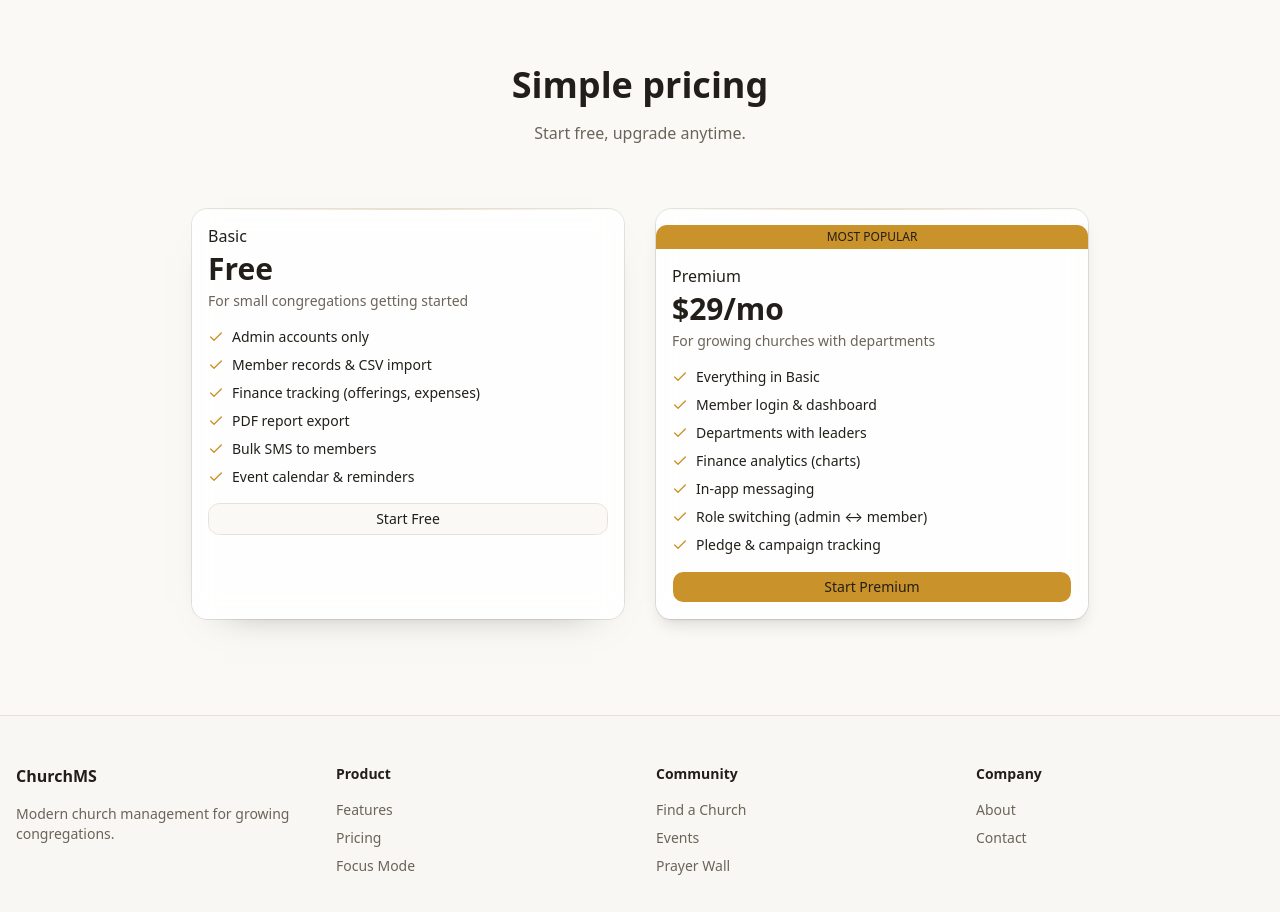
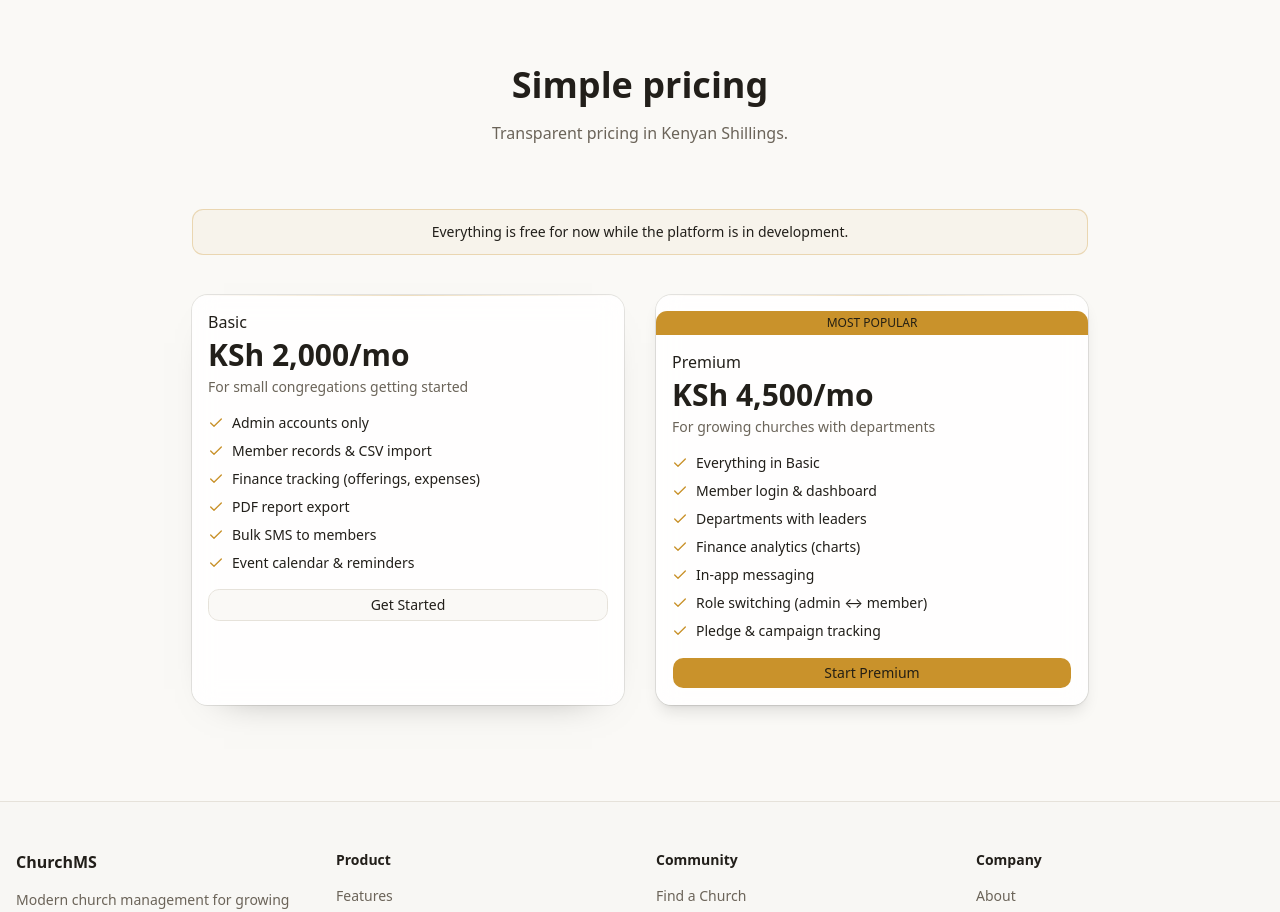
Before and after one commit to Kipngetich222/church-management-system, a Next.js app in the folder web/: page / in a window 1280 px wide. Shown: the part 2040-2952 px from the top of the page. Built offline with nearby package versions, Linux system fonts and the light colour scheme; no server answers.

Commit message:
changed pricing currency to kenyan shilings

```diff
--- a/web/src/app/(public)/pricing/page.tsx
+++ b/web/src/app/(public)/pricing/page.tsx
@@ -32,8 +32,8 @@
 
 const faqs = [
   {
-    q: 'Is there really a free plan?',
-    a: 'Yes. The Basic plan is free forever for small congregations. You only upgrade when you need member logins, departments and advanced analytics.',
+    q: 'Is it really free right now?',
+    a: 'Yes. Everything is free for now while the platform is in development. Once we launch, the Basic plan will be KSh 2,000 per month and Premium KSh 4,500 per month.',
   },
   {
     q: 'How do I pay?',
@@ -63,6 +63,9 @@
           </h1>
           <p className="text-lg text-muted-foreground">
             Start free. Upgrade when your church grows. No hidden fees.
+          </p>
+          <p className="mt-4 inline-block rounded-full border border-primary/30 bg-primary/5 px-4 py-2 text-sm">
+            Everything is free for now while the platform is in development.
           </p>
         </div>
       </section>
--- a/web/src/components/public/PricingCards.tsx
+++ b/web/src/components/public/PricingCards.tsx
@@ -11,7 +11,7 @@
 const plans = [
   {
     name: 'Basic',
-    price: 'Free',
+    price: 'KSh 2,000/mo',
     tagline: 'For small congregations getting started',
     features: [
       'Admin accounts only',
@@ -21,12 +21,12 @@
       'Bulk SMS to members',
       'Event calendar & reminders',
     ],
-    cta: 'Start Free',
+    cta: 'Get Started',
     href: '/register?plan=basic',
   },
   {
     name: 'Premium',
-    price: '$29/mo',
+    price: 'KSh 4,500/mo',
     tagline: 'For growing churches with departments',
     features: [
       'Everything in Basic',
@@ -51,7 +51,13 @@
           <h2 className="text-3xl md:text-4xl font-bold mb-4">
             Simple pricing
           </h2>
-          <p className="text-muted-foreground">Start free, upgrade anytime.</p>
+          <p className="text-muted-foreground">
+            Transparent pricing in Kenyan Shillings.
+          </p>
+        </div>
+
+        <div className="max-w-4xl mx-auto mb-10 rounded-lg border border-primary/30 bg-primary/5 px-4 py-3 text-center text-sm">
+          Everything is free for now while the platform is in development.
         </div>
 
         <div className="grid gap-8 md:grid-cols-2 max-w-4xl mx-auto">
```
